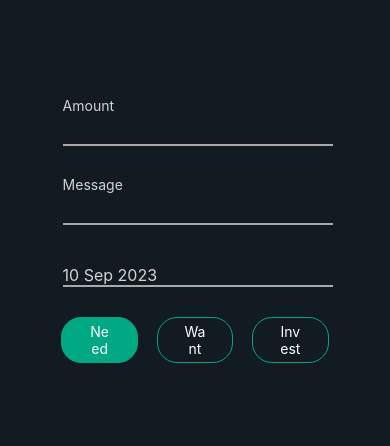
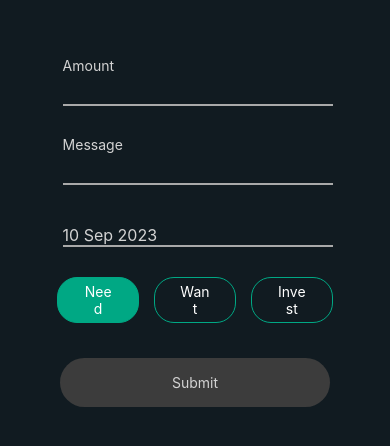
Before and after one commit to 1711shashank/money-manager-RN, a React Native app: screen / in a window 390 px wide. Shown: the part 240-686 px from the top of the page. Built offline with nearby package versions, Linux system fonts and the light colour scheme.

Commit message:
AddExpenseForm

```diff
--- a/App.tsx
+++ b/App.tsx
@@ -1,10 +1,10 @@
 import { StyleSheet, View } from "react-native";
-import AddExpenses from "./src/screens/AddExpenses";
+import AddExpenseForm from "./src/screens/AddExpenseForm";
 
 export default function App() {
     return (
         <View style={styles.container}>
-            <AddExpenses />
+            <AddExpenseForm />
         </View>
     );
 }
--- /dev/null
+++ b/src/screens/AddExpenseForm.tsx
@@ -0,0 +1,156 @@
+import React, { useState } from "react";
+import moment from 'moment';
+import DateTimePicker from '@react-native-community/datetimepicker';
+import { Text, View, TextInput, StyleSheet, TouchableOpacity, Platform } from "react-native";
+
+const expensesCategoryArray: string[] = ["Need", "Want", "Invest"];
+
+
+const AddExpenseForm = () => {
+	const [amount, setAmount] = useState<number>(0);
+	const [message, setMessage] = useState<string>('');
+	const [date, setDate] = useState<Date>(new Date());
+	const [showDatePicker, setShowDatePicker] = useState<boolean>(false);
+	const [expensesCategory, setExpensesCategory] = useState<string>("Need");
+	const [isDisabled, setIsDisabled] = useState<boolean>(true);
+
+
+	const handleAmountChange = (num: string) => {
+		const parsedAmount = parseInt(num);
+		setAmount(parsedAmount);
+		setIsDisabled(!parsedAmount || parsedAmount === 0);
+	};
+
+	const toggleDatePicker = () => {
+		setShowDatePicker(!showDatePicker);
+	};
+
+	const handleSubmit = () => {
+		console.log(amount, message, date, expensesCategory);
+	}
+
+	return (
+		<>
+			<View style={styles.container}>
+
+				<View style={styles.inputContainer}>
+					<Text style={styles.label}>Amount</Text>
+					<TextInput
+						style={styles.input}
+						keyboardType="numeric"
+						onChangeText={handleAmountChange}
+					/>
+				</View>
+
+				<View style={styles.inputContainer}>
+					<Text style={styles.label}>Message</Text>
+					<TextInput
+						style={styles.input}
+						onChangeText={(text) => setMessage(text)}
+					/>
+				</View>
+
+				<View style={styles.inputContainer}>
+
+					<TextInput
+						style={styles.input}
+						value={moment(date).format('DD MMM YYYY')}
+						onTouchStart={toggleDatePicker}
+						showSoftInputOnFocus={false}
+					/>
+					{showDatePicker && (
+						<DateTimePicker
+							value={date}
+							mode="date"
+							display={Platform.OS === 'ios' ? 'spinner' : 'calendar'}
+							onChange={(event, date) => {
+								if (date) {
+									setDate(date);
+									toggleDatePicker();
+								}
+							}}
+						/>
+					)}
+				</View>
+
+				<View style={{ flexDirection: "row", alignItems: "center", justifyContent: "space-evenly" }}>
+					{expensesCategoryArray.map((currCategoryItem, index) => (
+						<TouchableOpacity
+							key={index}
+							onPress={() => setExpensesCategory(currCategoryItem)}
+							style={[styles.expensesCategorys, expensesCategory === currCategoryItem && styles.expensesCategorySelected]}
+						>
+							<Text style={styles.categoryText}>{currCategoryItem}</Text>
+						</TouchableOpacity>
+					))}
+				</View>
+
+				<TouchableOpacity style={{ flex: 1 }} disabled={isDisabled} onPress={handleSubmit} >
+					<Text style={[styles.submitButton, isDisabled && styles.disabledsubmitButton]}>Submit</Text>
+				</TouchableOpacity>
+
+			</View>
+		</>
+	);
+};
+
+const styles = StyleSheet.create({
+	container: {
+		alignItems: "stretch",
+		justifyContent: "space-between",
+		margin: 5,
+		marginTop: 100,
+	},
+	inputContainer: {
+		margin: 5,
+		marginBottom: 15
+	},
+	label: {
+		color: "lightgray",
+		marginLeft: 10,
+	},
+	input: {
+		width: "95%",
+		fontSize: 16,
+		margin: 10,
+		color: "lightgray",
+		borderWidth: 0,
+		borderBottomWidth: 2,
+		borderBottomColor: "#A9A9A9",
+	},
+	expensesCategorys: {
+		width: "28%",
+		paddingHorizontal: 25,
+		paddingVertical: 5,
+		margin: 5,
+		fontSize: 15,
+		backgroundColor: "transparent",
+		borderWidth: 1,
+		borderColor: "#00A884",
+		borderRadius: 20,
+		color: "red",
+	},
+	expensesCategorySelected: {
+		backgroundColor: "#00A884",
+		borderRadius: 20,
+	},
+	categoryText: {
+		textAlign: "center",
+		color: "white",
+	},
+	submitButton: {
+		marginTop: 30,
+		marginHorizontal: 12,
+		padding: 16,
+		color: 'white',
+		borderRadius: 100,
+		backgroundColor: '#00A884',
+		textAlign: 'center',
+	},
+	disabledsubmitButton: {
+		backgroundColor: '#3C3C3C',
+		color: 'lightgray'
+	}
+});
+
+export default AddExpenseForm;
--- a/src/screens/AddExpenses.tsx
+++ /dev/null
@@ -1,126 +0,0 @@
-import React, { useState } from "react";
-import moment from 'moment';
-import DateTimePicker from '@react-native-community/datetimepicker';
-import { Text, View, TextInput, StyleSheet, TouchableOpacity, Platform } from "react-native";
-
-
-const AddExpenses = () => {
-	const [selectedCategory, setSelectedCategory] = useState("Need");
-	const [selectedDate, setSelectedDate] = useState(new Date());
-	const [showDatePicker, setShowDatePicker] = useState(false);
-
-	const categoryList = [
-		{ label: "Need" },
-		{ label: "Want" },
-		{ label: "Invest" },
-	];
-
-	const handleCategorySelect = (category: string) => {
-		setSelectedCategory(category);
-	};
-
-	const toggleDatePicker = () => {
-		setShowDatePicker(!showDatePicker);
-	};
-
-	const formatDate = (date: Date) => {
-		return moment(date).format('DD MMM YYYY');
-	};
-
-	return (
-		<>
-			<View style={styles.container}>
-
-				<View style={{ margin: 5, marginBottom: 15 }}>
-					<Text style={styles.label}>Amount</Text>
-					<TextInput style={styles.input} keyboardType="numeric" />
-				</View>
-
-				<View style={{ margin: 5, marginBottom: 15 }}>
-					<Text style={styles.label}>Message</Text>
-					<TextInput style={styles.input} />
-				</View>
-
-				<View style={{ margin: 5, marginBottom: 15 }}>
-
-					<TextInput
-						style={styles.input}
-						value={formatDate(selectedDate)}
-						onTouchStart={toggleDatePicker}
-					/>
-					{showDatePicker && (
-						<DateTimePicker
-							value={selectedDate}
-							mode="date"
-							display={Platform.OS === 'ios' ? 'spinner' : 'calendar'}
-							onChange={(event, date) => {
-								if (date) {
-									setSelectedDate(date);
-									toggleDatePicker();
-								}
-							}}
-						/>
-					)}
-				</View>
-
-				<View style={{ flexDirection: "row", alignItems: "center", justifyContent: "space-evenly" }}>
-					{categoryList.map((categoryData, index) => (
-						<TouchableOpacity
-							key={index}
-							onPress={() => handleCategorySelect(categoryData.label)}
-							style={[styles.expensesCategory, selectedCategory === categoryData.label && styles.expensesCategorySelected]}
-						>
-							<Text style={styles.categoryText}>{categoryData.label}</Text>
-						</TouchableOpacity>
-					))}
-				</View>
-
-			</View>
-		</>
-	);
-};
-
-const styles = StyleSheet.create({
-	container: {
-		alignItems: "stretch",
-		justifyContent: "space-between",
-		margin: 5,
-		marginTop: 100,
-	},
-	label: {
-		color: "lightgray",
-		marginLeft: 10,
-	},
-	input: {
-		width: "95%",
-		fontSize: 16,
-		margin: 10,
-		color: "lightgray",
-		borderWidth: 0,
-		borderBottomWidth: 2,
-		borderBottomColor: "#A9A9A9",
-		placeholderTextColor: "white",
-	},
-	expensesCategory: {
-		width: "26%",
-		paddingHorizontal: 25,
-		paddingVertical: 5,
-		margin: 5,
-		fontSize: 15,
-		backgroundColor: "transparent",
-		borderWidth: 1,
-		borderColor: "#00A884",
-		borderRadius: 20,
-		color: "red",
-	},
-	expensesCategorySelected: {
-		backgroundColor: "#00A884",
-		borderRadius: 20,
-	},
-	categoryText: {
-		textAlign: "center",
-		color: "white",
-	},
-});
-
-export default AddExpenses;
```
